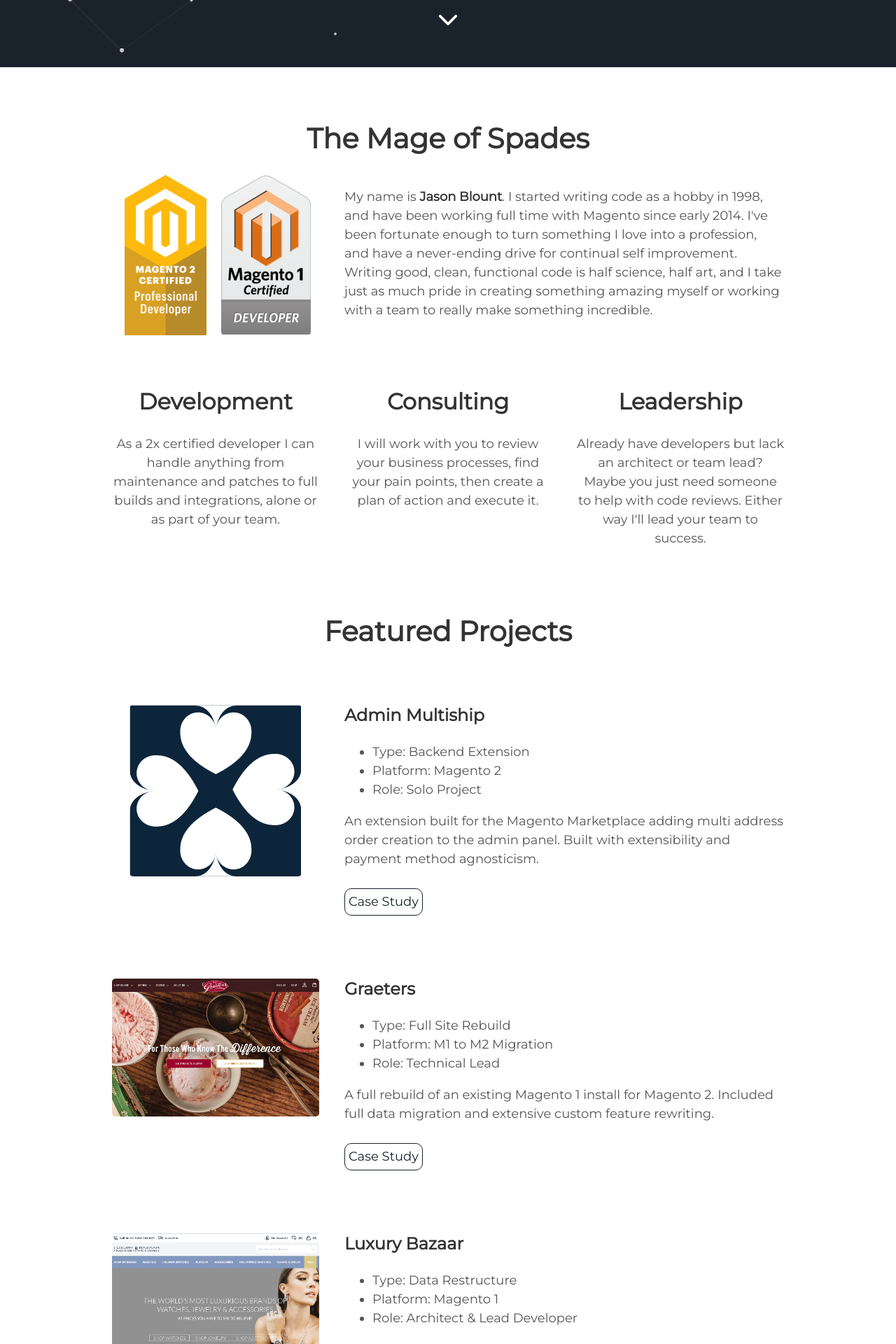
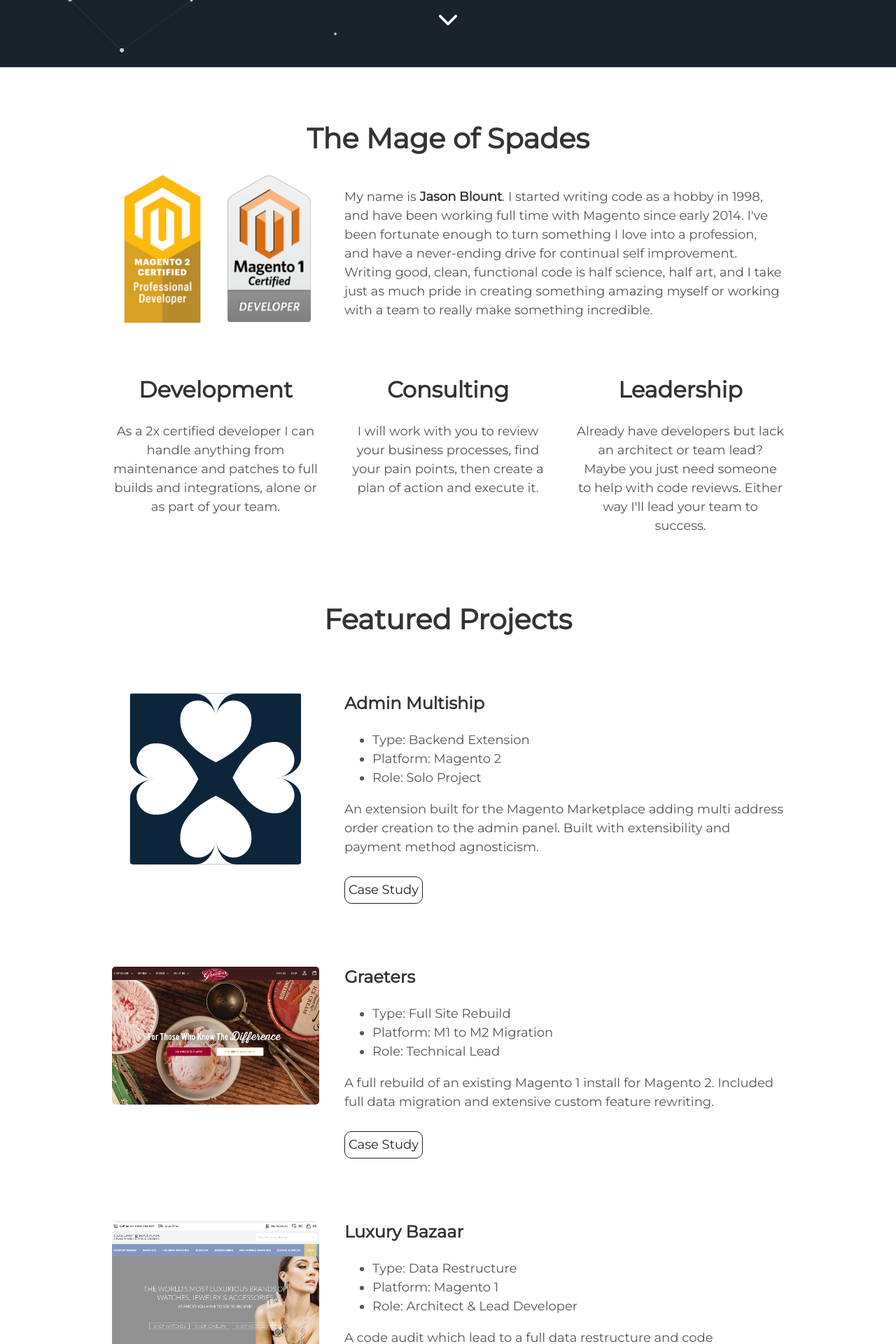
Before and after one commit to jblount12/jblount12.github.io, a Jekyll site: the page built from index.html, in a window 1280 px wide. Shown: the part 804-2724 px from the top of the page at 70% size. Built offline with Jekyll 4.4.1, drawn with Linux system fonts in a browser that asks for light colours; nearby versions of some CDN libraries.

Commit message:
tweak img margins

```diff
--- a/src/styles/_about.scss
+++ b/src/styles/_about.scss
@@ -15,6 +15,9 @@
 
 #about {
   img:first-of-type {
-    margin-right: 12px;
+    margin-right: 10%;
+  }
+  img {
+    max-width: 40%;
   }
 }
```
Also changed, not shown: assets/css/main.css.
